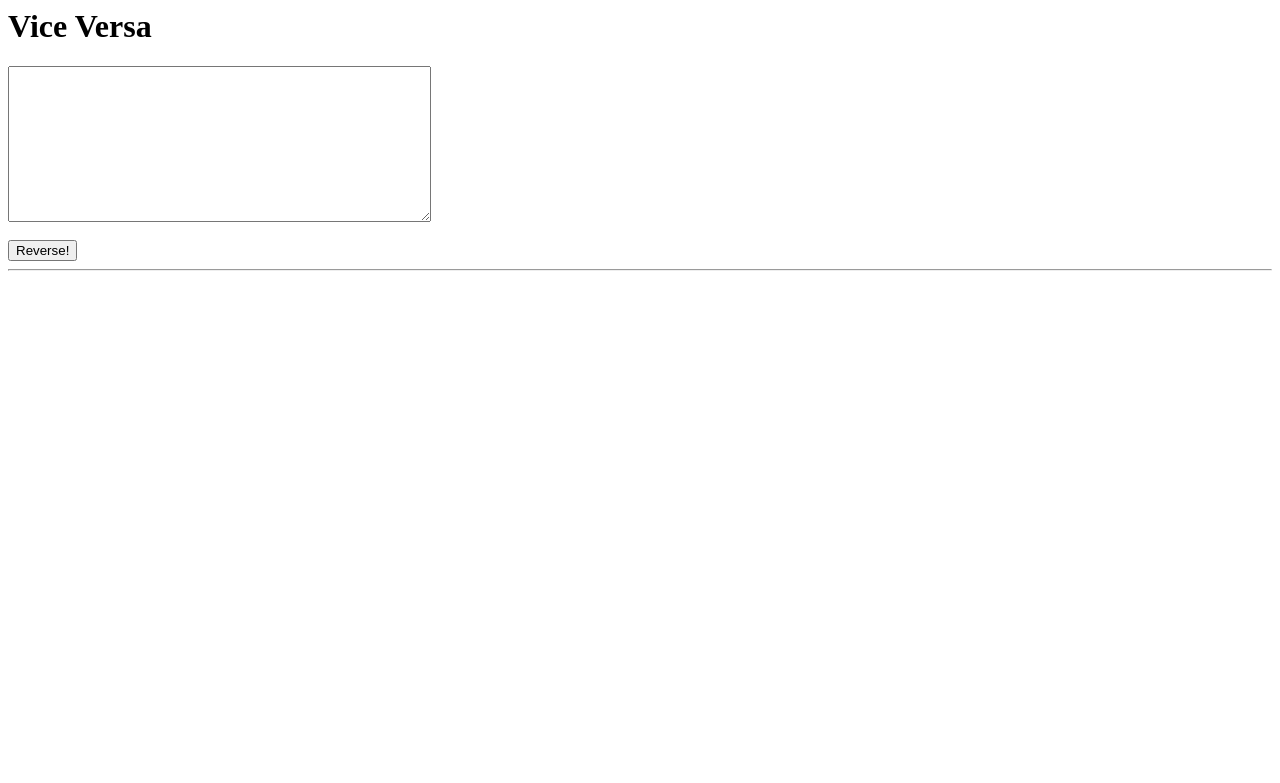
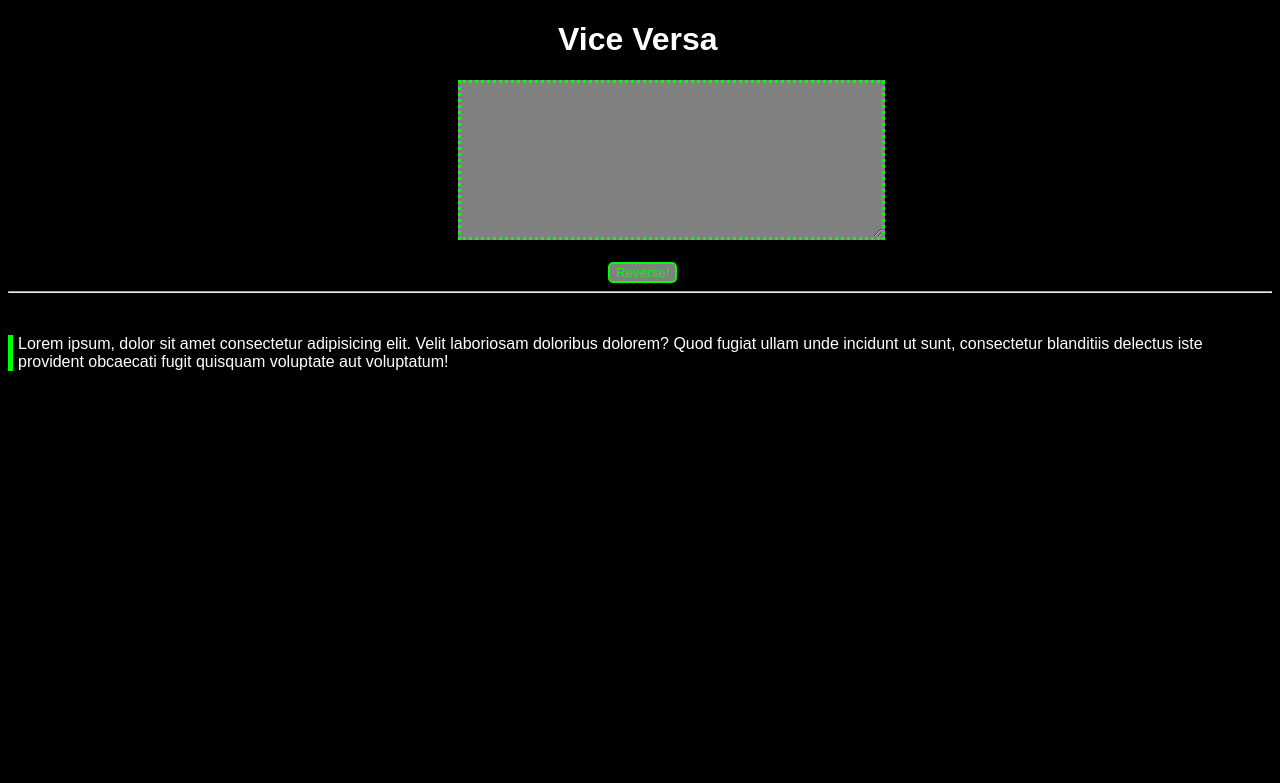
Before and after one commit to sh4zz/viceversa-project, a Django app: page / in a window 1280 px wide. Shown: the top 783 px of the page. Run offline with Django 3.2, Linux system fonts and the light colour scheme.

Commit message:
Some changes in home.html

```diff
--- a/templates/home.html
+++ b/templates/home.html
@@ -1,8 +1,52 @@
-<h1>Vice Versa</h1>
+<!DOCTYPE html>
+<html>
+<head>
+	<title>Reversed text</title>
+	<meta charset="utf-8">
+	<style type="text/css">
+		body {
+			font-family: Arial, sans-serif;
+			color: white;
+			background: black;
+		}
+		h1 {
+			margin-left: 550px
+		}
+		textarea {
+			margin-left: 450px;
+			background: grey;
+			color: lime;
+			border: dotted 3px lime;
+		}
+		input {
+			margin-left: 600px;
+			color: lime;
+			background: grey;
+			border: solid 2px lime;
+			border-radius: 5px
+		}
+		p {
+			border-left-style: solid;
+			border-left-color: lime;
+			border-left-width: 5px;
+			padding-left: 5px;
+		}
+	</style>
+</head>
+<body>
+	<h1>
+		Vice Versa
+	</h1>
 	<form action="{% url 'reverse' %}">
 		<textarea name="usertext" rows="10" cols="50"></textarea>
 		<br />
 		<br />
 		<input type="submit" value="Reverse!">
 		<hr />
+		<br />
 	</form>
+	<p>
+		Lorem ipsum, dolor sit amet consectetur adipisicing elit. Velit laboriosam doloribus dolorem? Quod fugiat ullam unde incidunt ut sunt, consectetur blanditiis delectus iste provident obcaecati fugit quisquam voluptate aut voluptatum!
+	</p>
+</body>
+</html>
```
Lines whose indentation alone changed are shown as unchanged.
